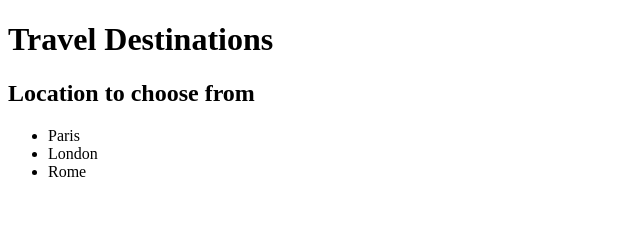
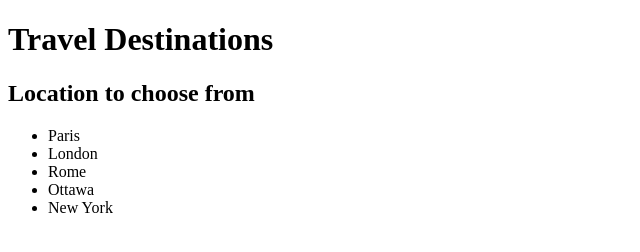
Before and after one commit to kaura5/mtm6201_010_week1Demo, a plain HTML site: page index.html in a window 1280 px wide. Shown: the whole page, without its empty margins (0-640 px from the left). Drawn offline with Linux system fonts and the light colour scheme.

Commit message:
add new locations

```diff
--- a/index.html
+++ b/index.html
@@ -15,6 +15,8 @@
             <li>Paris</li>
             <li>London</li>
             <li>Rome</li>
+            <li>Ottawa</li>
+            <li>New York</li>
         </ul>
     </main>
     <footer>
```
